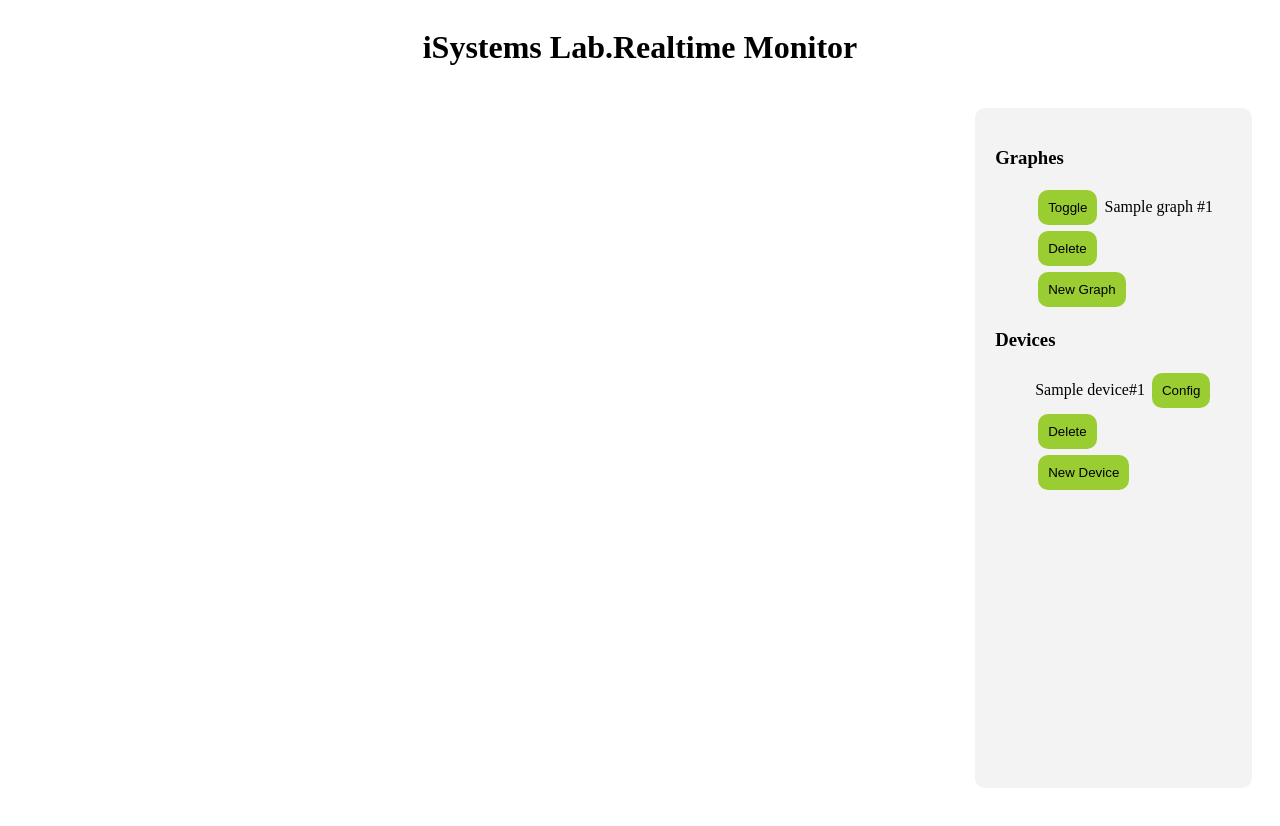
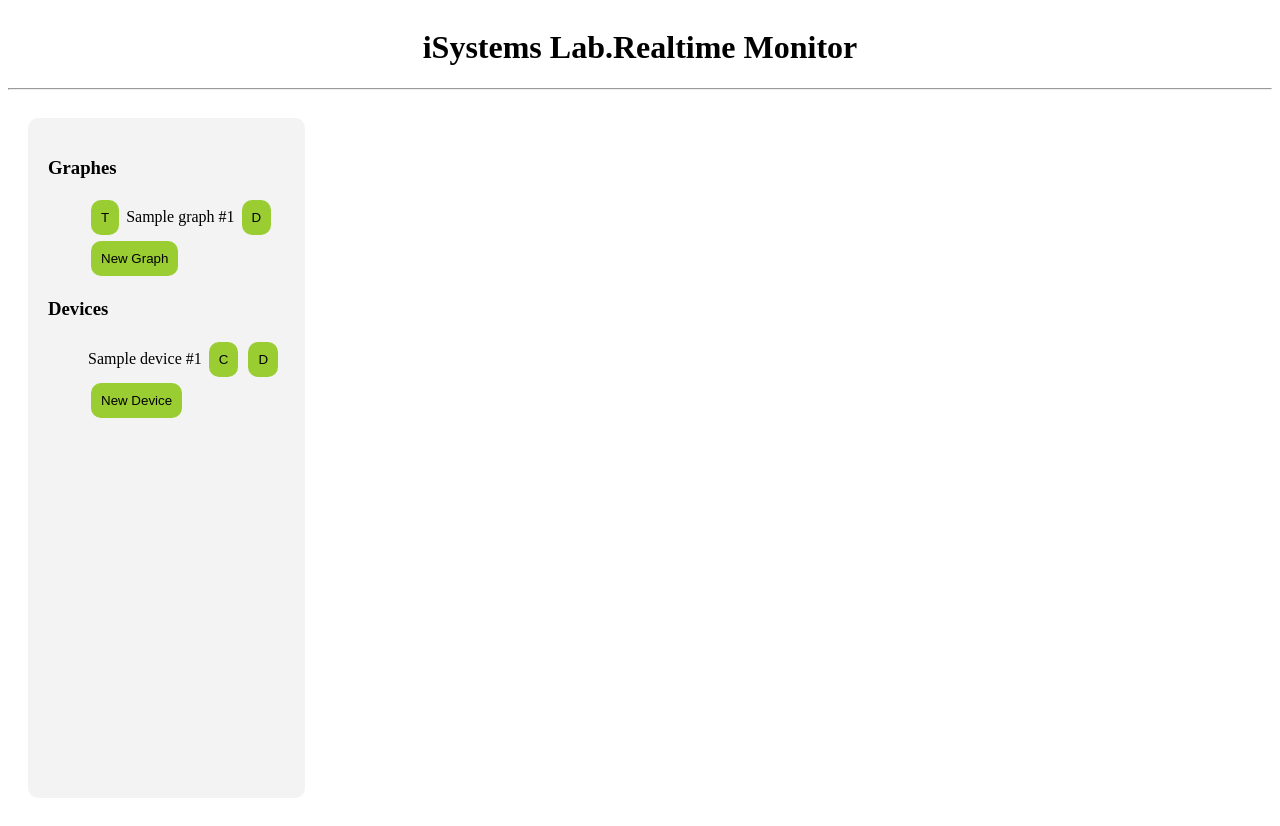
Before and after one commit to smallmeet/realtime-monitor, a Flask app: template realtime_monitor/templates/monitor.html in a window 1280 px wide. Before the commit the page ends 490 px from the top, so only its background shows below. Run offline with Flask 2, Linux system fonts and the light colour scheme; the template is opened without the code that fills it: most values are stand-ins (such as "Sample title", 1, 10 or a date in 2020); data that the repository does not hold is empty; parts of the project's set-up code (start-up, migrations or seed data) failed here and were passed over.

Commit message:
Change templates

```diff
--- a/realtime_monitor/templates/macro.html
+++ b/realtime_monitor/templates/macro.html
@@ -1,32 +1,32 @@
 {% macro device(id, name) %}
 <li class="device" id="d{{ id }}">
-    <span class="name">{{ name }}</span><span class="device_id">#{{ id }}</span>
-    <button onclick="Config.open('d{{ id }}')">Config</button>
-    <button onclick="Config.delete('d{{ id }}')">Delete</button>
+    <span class="name">{{ name }}</span> <span class="device-id">#{{ id }}</span>
+    <button onclick="Config.open('d{{ id }}')">C</button>
+    <button onclick="Config.delete('d{{ id }}')">D</button>
 </li>
 {% endmacro %}
 
 {% macro graph(id, name, activated) %}
 {% if activated == 1 %}
 <li class="graph on" id="g{{ id }}">
-    <button onclick="Config.deactivate('g{{ id }}')">Toggle</button>
+    <button onclick="Config.deactivate('g{{ id }}')">T</button>
     <span class="name">{{ name }}</span>
     <span class="graph-id">#{{ id }}</span>
-    <button onclick="Config.open('g{{ id }}')">Config</button>
-    <button onclick="Config.delete('g{{ id }}')">Delete</button>
+    <button onclick="Config.open('g{{ id }}')">C</button>
+    <button onclick="Config.delete('g{{ id }}')">D</button>
 </li>
 {% else %}
 <li class="graph off" id="g{{ id }}">
-    <button onclick="Config.activate('g{{ id }}')">Toggle</button>
+    <button onclick="Config.activate('g{{ id }}')">T</button>
     <span class="name">{{ name }}</span>
     <span class="graph-id">#{{ id }}</span>
-    <button onclick="Config.delete('g{{ id }}')">Delete</button>
+    <button onclick="Config.delete('g{{ id }}')">D</button>
 </li>
 {% endif %}
 {% endmacro %}
 
-{% macro plot(id, activated) %}
+{% macro plot(id, name, activated) %}
 {% if activated == 1 %}
-<div class="plot" id="p{{ id }}"><svg></svg></div>
+<div class="plot" id="p{{ id }}"><h3>{{ name }}</h3><svg></svg></div>
 {% endif %}
 {% endmacro %}
--- a/realtime_monitor/templates/monitor.html
+++ b/realtime_monitor/templates/monitor.html
@@ -11,13 +11,9 @@
         <div class="vertical container">
             <header>
                 <h1>iSystems Lab.Realtime Monitor</h1>
+                <hr>
             </header>
             <div class="horizontal container">
-                <div id="dashboard">
-                    {% for p in graphs %}
-                    {{ plot(p[0], p[2]) }}
-                    {% endfor %}
-                </div>
         		<nav id="panel">
         			<div id="graphs">
         			    <h3>Graphes</h3>
@@ -38,6 +34,11 @@
                         </ul>
         			</div>
         		</nav>
+                <div id="dashboard">
+                    {% for p in graphs %}
+                    {{ plot(p[0], p[1], p[2]) }}
+                    {% endfor %}
+                </div>
             </div>
         </div>
 
```
